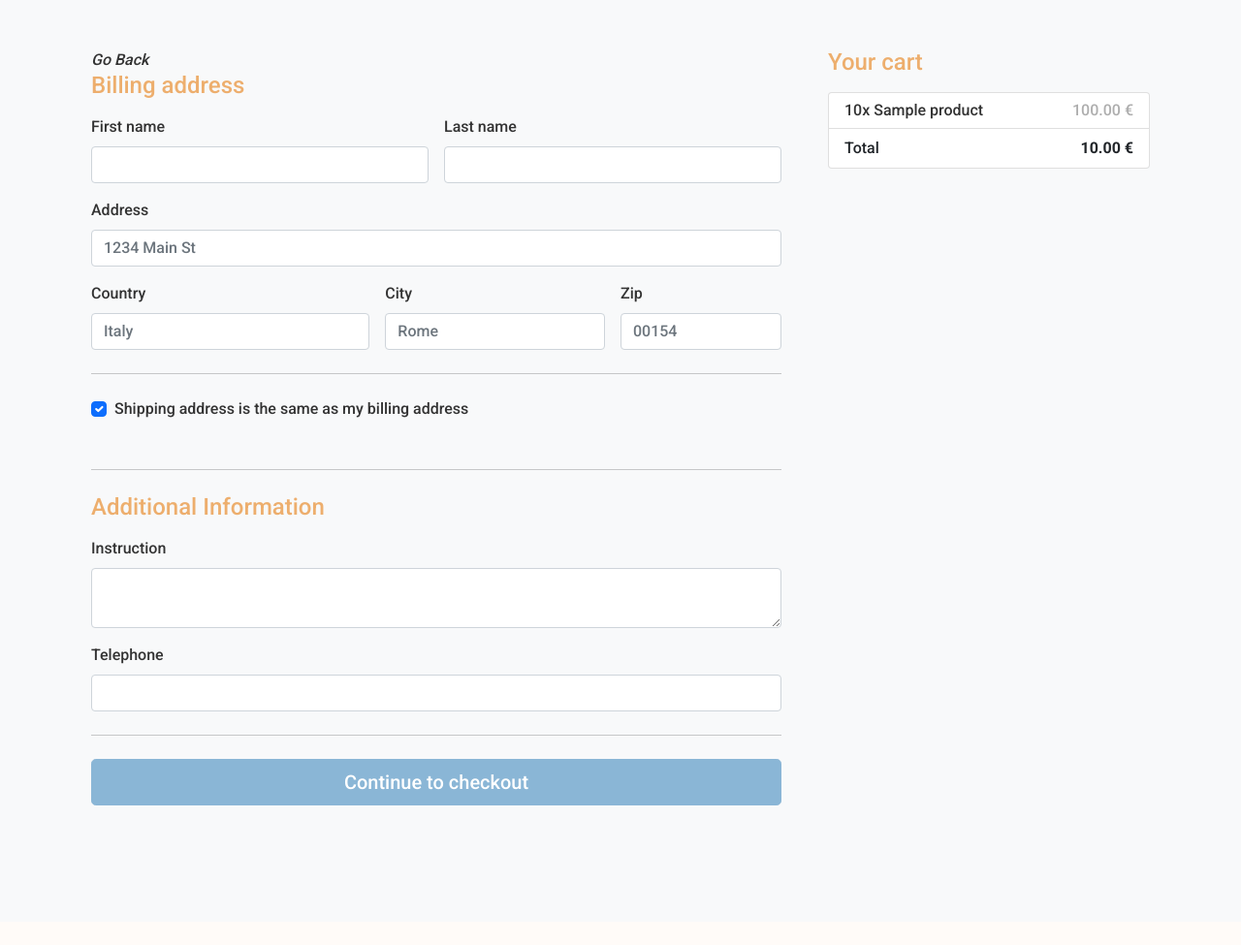
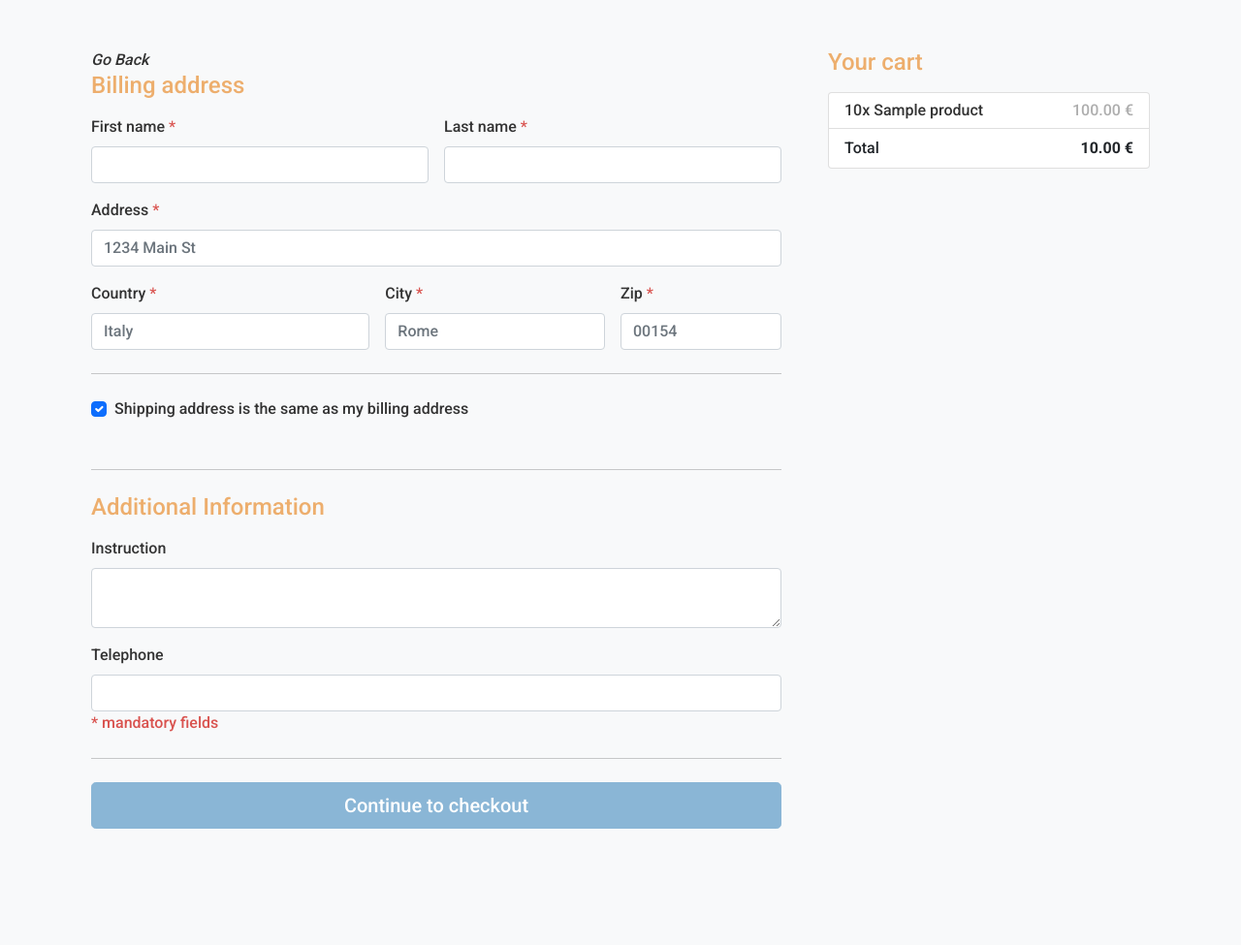
Before and after one commit to paolobiondo/adm_shop, a Django app: page /checkout in a window 1280 px wide. Shown: the part 132-1107 px from the top of the page at 97% size. Before the commit the page ends 963 px from the top, so only its background shows below. Run offline with Django 3.2, Linux system fonts and the light colour scheme; a user stored in the database is signed in; tables that the repository leaves empty hold one stand-in row (values such as "Sample post"); some libraries are stand-ins or nearby versions.

Commit message:
set fields not mandatory

```diff
--- a/admin_panel/models.py
+++ b/admin_panel/models.py
@@ -10,8 +10,8 @@ class UserAddress(models.Model):
     address = models.TextField()
     city = models.CharField(max_length=60)
     zip_address = models.CharField(max_length=10)
-    telephone = models.CharField(max_length=20, blank=True)
-    instruction = models.TextField(blank=True)
+    telephone = models.CharField(max_length=20, blank=True, null=True)
+    instruction = models.TextField(blank=True, null=True)
     type = models.CharField(default="shipping", max_length=20)
 
     def __str__(self):
--- a/home/forms.py
+++ b/home/forms.py
@@ -8,5 +8,5 @@ class UserAddressForm(forms.Form):
     address =  forms.CharField(widget=forms.Textarea, required=True)
     city = forms.CharField(label='city', max_length=100, required=True)
     zip_address = forms.CharField(label='zipaddress', max_length=100, required=True)
-    telephone = forms.CharField(label='telephone', max_length=100)
-    instruction =  forms.CharField(widget=forms.Textarea)
+    telephone = forms.CharField(label='telephone', max_length=100, required=False)
+    instruction =  forms.CharField(widget=forms.Textarea, required=False)
--- a/home/views.py
+++ b/home/views.py
@@ -34,7 +34,6 @@ class Checkout(LoginRequiredMixin, View):
         args['form'] = UserAddressForm()
         args['shippingAddress'] = UserAddress.objects.filter(Q(user=request.user,type="shipping")).first()
         args['billingAddress'] = UserAddress.objects.filter(Q(user=request.user,type="billing")).first()
-        print(args['shippingAddress'])
         cart_user = product_models.Cart.objects.filter(user = request.user).first()
         args['cart'] = cart_user
         products = product_models.EntryCart.objects.filter(cart = cart_user).select_related('product')
--- a/templates/home/checkout.html
+++ b/templates/home/checkout.html
@@ -65,7 +65,7 @@
                         <h4 class="mb-3">Billing address</h4>
                         <div class="row g-3">
                             <div class="col-sm-6">
-                            <label for="id_name" class="form-label">First name</label>
+                            <label for="id_name" class="form-label">First name <span style="color:#d9534f">*</span></label>
                             <input type="text" class="form-control" name="name" id="id_name" maxlength="50" placeholder="" value="{{billingAddress.name}}" required>
                             <div class="invalid-feedback">
                                 Valid first name is required.
@@ -73,7 +73,7 @@
                             </div>
 
                             <div class="col-sm-6">
-                            <label for="id_surname" class="form-label">Last name</label>
+                            <label for="id_surname" class="form-label">Last name <span style="color:#d9534f">*</span></label>
                             <input type="text" class="form-control" name="surname" id="id_surname" maxlength="50" placeholder="" value="{{billingAddress.surname}}" required>
                             <div class="invalid-feedback">
                                 Valid last name is required.
@@ -81,7 +81,7 @@
                             </div>
 
                             <div class="col-12">
-                            <label for="id_address" class="form-label">Address</label>
+                            <label for="id_address" class="form-label">Address <span style="color:#d9534f">*</span></label>
                             <input type="text" class="form-control" name="address" id="id_address" value="{{billingAddress.address}}" placeholder="1234 Main St" required>
                             <div class="invalid-feedback">
                                 Please enter your shipping address.
@@ -89,7 +89,7 @@
                             </div>
 
                             <div class="col-md-5">
-                            <label for="id_country" class="form-label">Country</label>
+                            <label for="id_country" class="form-label">Country <span style="color:#d9534f">*</span></label>
                             <input type="text" class="form-control" name="country" id="id_country" value="{{billingAddress.country}}" placeholder="Italy" required>
                             <div class="invalid-feedback">
                                 Please select a valid country.
@@ -97,7 +97,7 @@
                             </div>
 
                             <div class="col-md-4">
-                            <label for="id_city" class="form-label">City</label>
+                            <label for="id_city" class="form-label">City <span style="color:#d9534f">*</span></label>
                             <input type="text" class="form-control" name="city" id="id_city" placeholder="Rome" value="{{billingAddress.city}}" required>
                             <div class="invalid-feedback">
                                 Please enter your city
@@ -105,7 +105,7 @@
                             </div>
 
                             <div class="col-md-3">
-                            <label for="id_zip_address" class="form-label">Zip</label>
+                            <label for="id_zip_address" class="form-label">Zip <span style="color:#d9534f">*</span></label>
                             <input type="text" class="form-control" name="zip_address" id="id_zip_address" value="{{billingAddress.zip_address}}" placeholder="00154" required>
                             <div class="invalid-feedback">
                                 Zip code required.
@@ -182,7 +182,7 @@
 
                             <div class="col-12">
                                 <label for="id_telephone" class="form-label">Telephone</label>
-                                <input type="text" name="telephone" class="form-control" id="id_telephone" placeholder="" required>
+                                <input type="text" name="telephone" class="form-control" id="id_telephone" placeholder="">
                                 <div class="invalid-feedback">
                                     Please enter your telephone number.
                                 </div>
@@ -241,7 +241,7 @@
                             </div>
                             </div>
                         </div> -->
-
+                        <span style="color:#d9534f">* mandatory fields</span>
                         <hr class="my-4">
                         <button class="w-100 btn btn-primary btn-lg" type="submit">Continue to checkout</button>
                     </form>
```
Also changed, not shown: admin_panel/migrations/0002_auto_20210701_0934.py (added).
